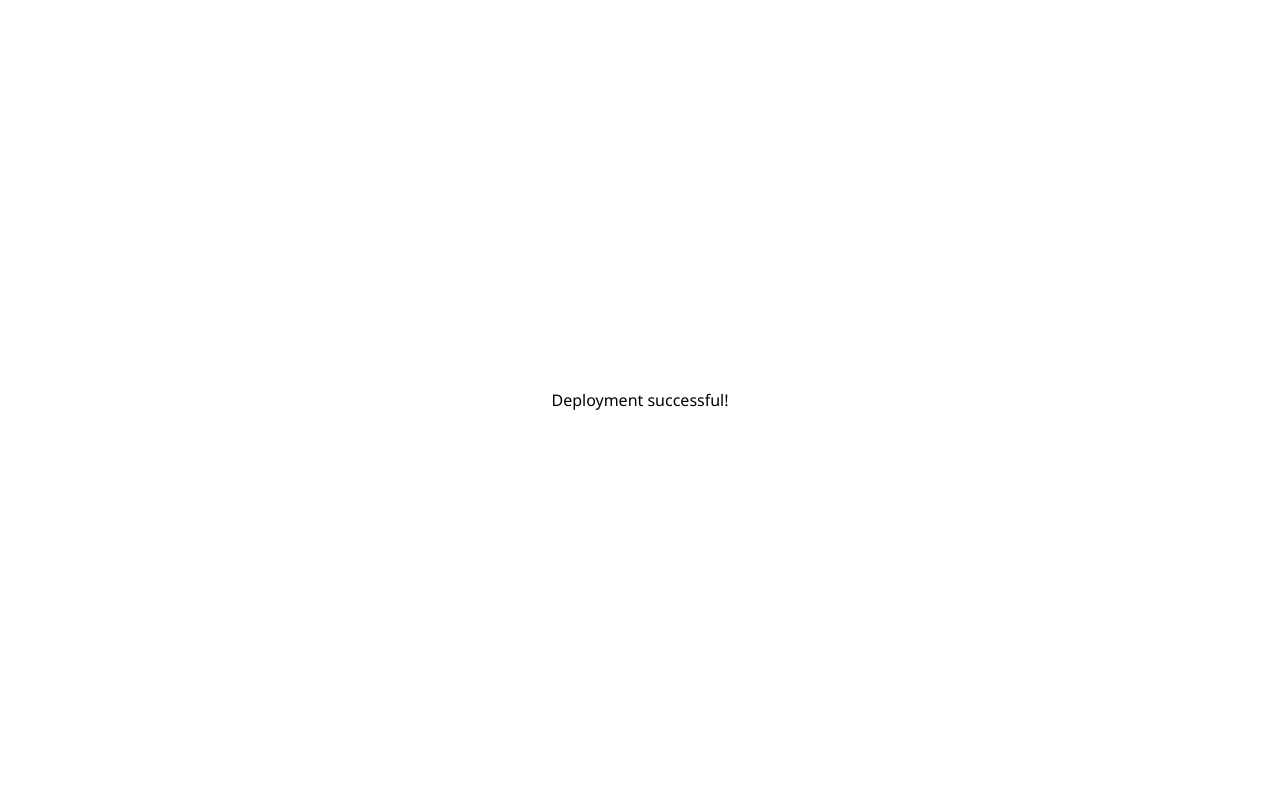
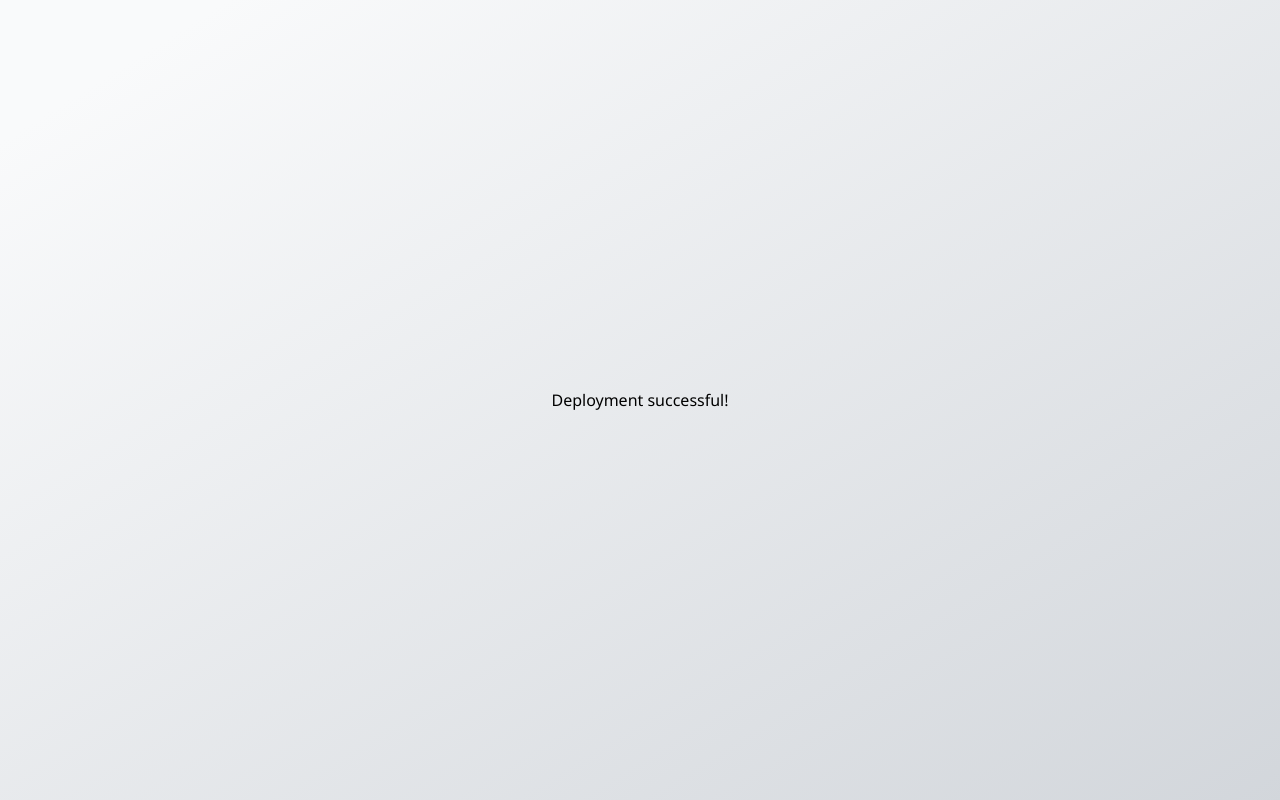
Before and after one commit to johnnygerard/gfe-blog-card, an Angular app: page / in a window 1280 px wide. Built offline with nearby package versions, Linux system fonts and the light colour scheme.

Commit message:
feat: add canvas background

```diff
--- a/src/index.html
+++ b/src/index.html
@@ -13,7 +13,9 @@
     <title>Blog Card | GreatFrontEnd</title>
     <link href="/favicon.ico" rel="icon" type="image/x-icon" />
   </head>
-  <body class="font-sans font-normal not-italic [font-optical-sizing:auto]">
+  <body
+    class="bg-linear-(--canvas) font-sans font-normal not-italic [font-optical-sizing:auto]"
+  >
     <app-root></app-root>
   </body>
 </html>
--- a/src/styles.css
+++ b/src/styles.css
@@ -1,6 +1,9 @@
 @import "tailwindcss";
 
 @theme {
+  /* Canvas background linear gradient */
+  --canvas: 148deg, #f9fafb 8.89%, #d2d6db 100.48%;
+
   --font-sans: "Noto Sans", sans-serif;
   --font-sans--font-variation-settings: "wdth" 100;
 }
```
